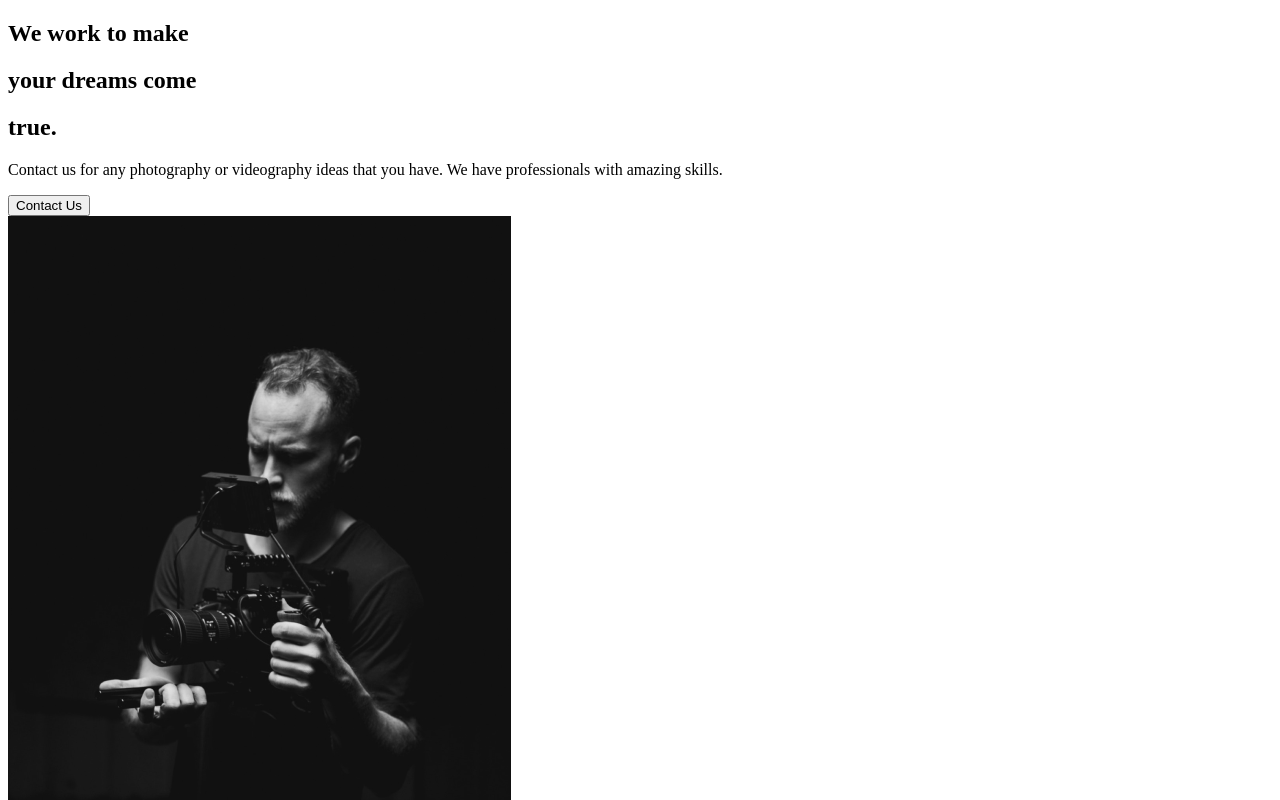
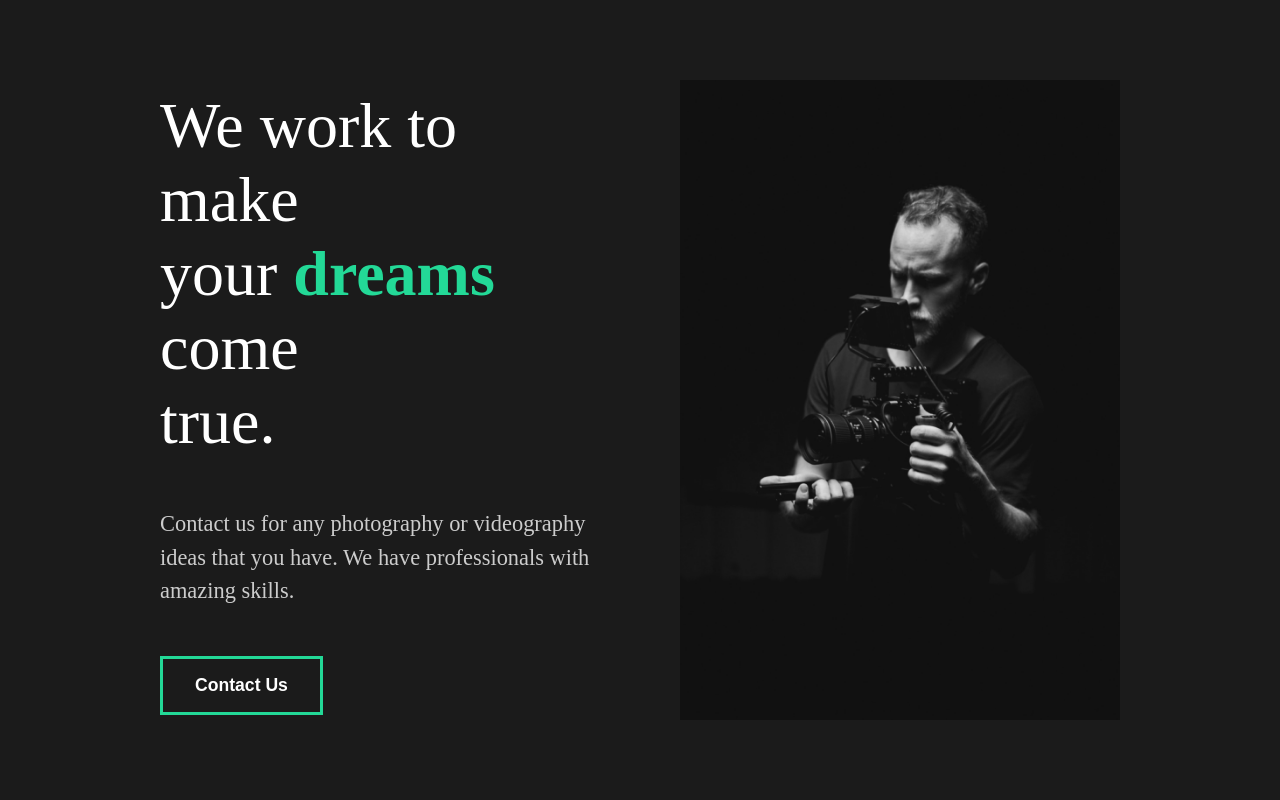
Before and after one commit to Chris-Finch/capture-website, a React (Create React App) app: page / in a window 1280 px wide. Shown: the top 800 px of the page. Built offline with nearby package versions, Linux system fonts and the light colour scheme.

Commit message:
Styled Components- Aboutsect

```diff
--- a/src/App.js
+++ b/src/App.js
@@ -1,8 +1,10 @@
 import AboutUs from "./pages/AboutUs";
+import GlobalStyle from "./components/GlobalStyle";
 
 function App() {
   return (
     <div className="App">
+      <GlobalStyle />
       <AboutUs />
     </div>
   );
--- a/src/components/AboutSection.js
+++ b/src/components/AboutSection.js
@@ -1,33 +1,67 @@
 import home1 from "../img/home1.png";
+// Styled
+import styled from "styled-components";
 
 const AboutSection = () => {
   return (
-    <div>
-      <div className="description">
+    <StyledAbout>
+      <StyledDescription>
         <div className="title">
-          <div className="hide">
+          <StyledHide>
             <h2>We work to make</h2>
-          </div>
-          <div className="hide">
+          </StyledHide>
+          <StyledHide>
             <h2>
               your <span>dreams</span> come
             </h2>
-          </div>
-          <div className="hide">
+          </StyledHide>
+          <StyledHide>
             <h2>true.</h2>
-          </div>
+          </StyledHide>
         </div>
         <p>
           Contact us for any photography or videography ideas that you have. We
           have professionals with amazing skills.
         </p>
         <button>Contact Us</button>
-      </div>
-      <div className="image">
+      </StyledDescription>
+      <StyledImage>
         <img src={home1} alt="dude with camera"></img>
-      </div>
-    </div>
+      </StyledImage>
+    </StyledAbout>
   );
 };
 
+// Styled Components
+const StyledAbout = styled.div`
+  min-height: 90vh;
+  display: flex;
+  align-items: center;
+  justify-content: space-between;
+  padding: 5rem 10rem;
+  color: white;
+`;
+
+const StyledDescription = styled.div`
+  flex: 1;
+  padding-right: 5rem;
+  h2 {
+    font-weight: lighter;
+  }
+`;
+
+const StyledImage = styled.div`
+  flex: 1;
+  overflow: hidden;
+  img {
+    width: 100%;
+    height: 80vh;
+    object-fit: cover;
+  }
+`;
+
+const StyledHide = styled.div`
+  overflow: hidden;
+`;
+
 export default AboutSection;
--- /dev/null
+++ b/src/components/GlobalStyle.js
@@ -0,0 +1,55 @@
+// import for global styles
+import { createGlobalStyle } from "styled-components";
+
+const GlobalStyle = createGlobalStyle`
+    *{
+        margin: 0;
+        padding: 0;
+        box-sizing: border-box;
+    }
+
+    body{
+        background: #1b1b1b;
+
+    }
+    button{
+        font-weight: bold;
+        font-size: 1.1rem;
+        cursor: pointer;
+        padding: 1rem 2rem;
+        border: 3px solid #23d997;
+        background: transparent;
+        color: white;
+        transition: all 0.5s ease;
+        &:hover{
+            background-color: #23d997;
+            color: white;
+        }
+    }
+    h2{
+            font-weight: lighter;
+            font-size: 4rem;
+        }
+        h3{
+            color: white;
+        }
+        h4{
+            font-weight: bold;
+        }
+        a{
+            font-size: 1.1.rem;
+        }
+        span{
+            font-weight: bold;
+            color: #23d997;
+        }
+        p{
+            padding: 3rem 0rem;
+            color: #ccc;
+            font-size: 1.4rem;
+            line-height: 150%;
+        }
+
+`;
+
+export default GlobalStyle;
```
Also changed, not shown: 1 other file (tests, documents, lock files or other folders).
